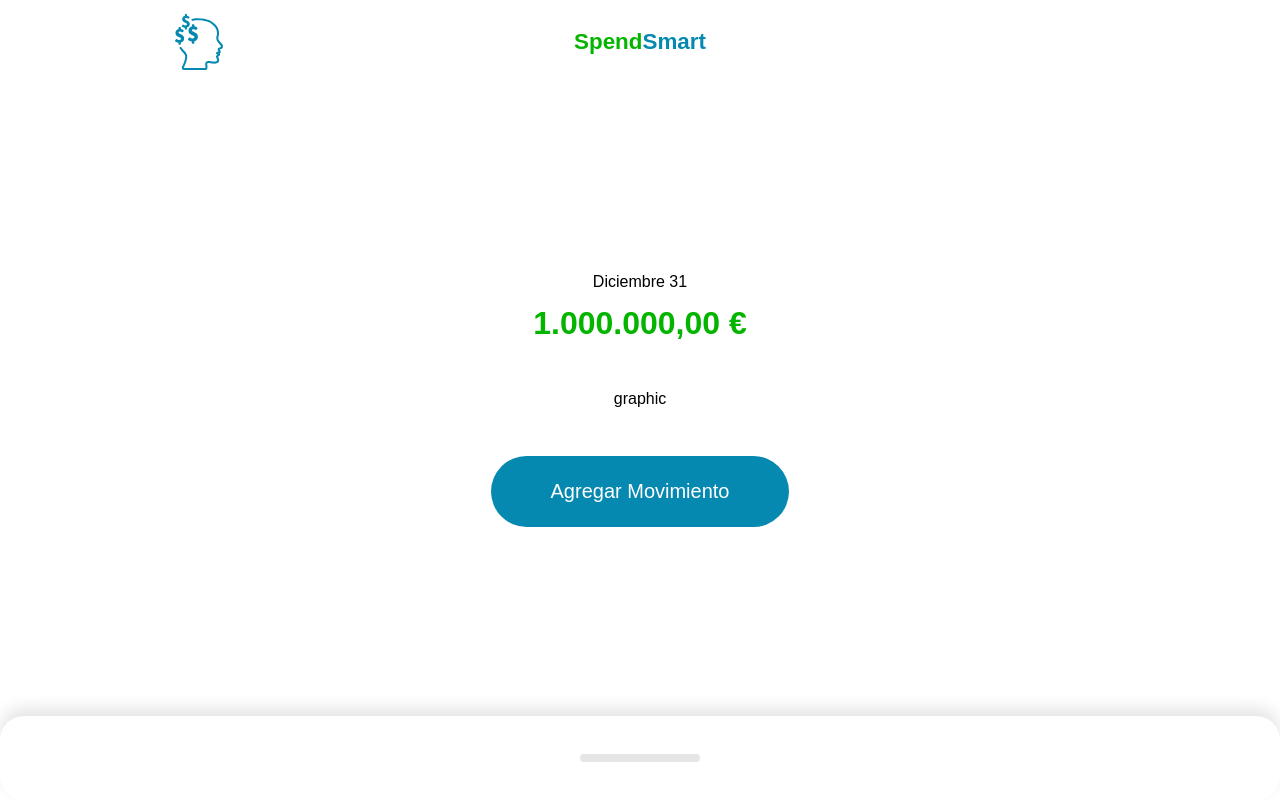
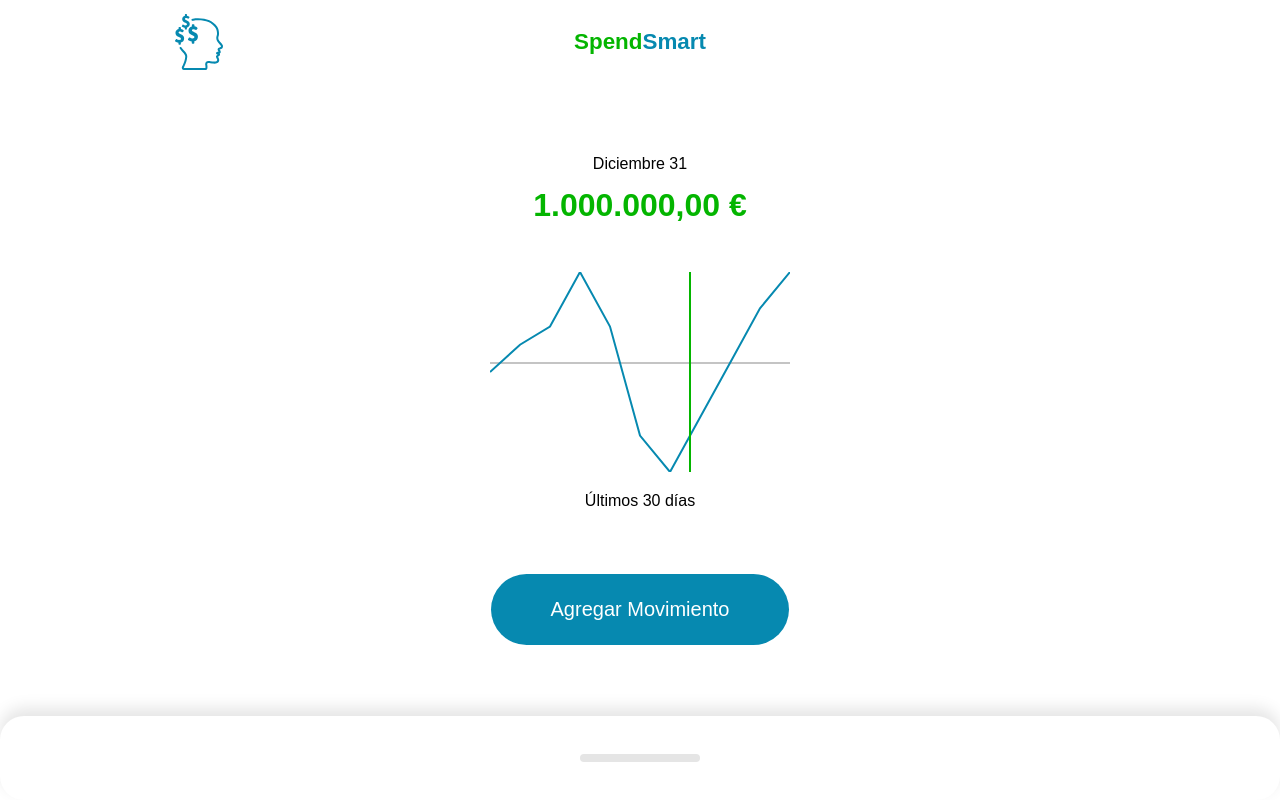
Before and after one commit to KussFrSo/SpendSmart-APP, a Vue app: page / in a window 1280 px wide. Built offline with nearby package versions, Linux system fonts and the light colour scheme.

Commit message:
[Task] Gaphic visual done

```diff
--- a/src/components/Home.vue
+++ b/src/components/Home.vue
@@ -10,7 +10,7 @@
         totalAmount="1000000"
         :amount="amount"
       >
-        <template #graphic> graphic </template>
+        <template #graphic> <Graphic :amounts="amounts" /> </template>
         <template #action> <Action /> </template>
       </Resume>
     </template>
@@ -27,9 +27,11 @@ import Layout from "@/components/Layout.vue";
 import Resume from "@/components/Resume/Index.vue";
 import Movements from "@/components/Movements/Index.vue";
 import Action from "@/components/Action.vue";
+import Graphic from "@/components/Resume/Graphic.vue";
 
 const label = ref("Diciembre 31");
 const amount = ref(null);
+const amounts = [100, 200, 500, 200, -400, -600, -300, 0, 300, 500];
 const movements = reactive([
   {
     id: 1,
--- /dev/null
+++ b/src/components/Resume/Graphic.vue
@@ -0,0 +1,81 @@
+<template>
+  <div>
+    <svg :viewBox="`0 0 ${GRAPHIC_WIDTH} ${GRAPHIC_HEIGHT}`">
+      <line
+        stroke="#c4c4c4"
+        stroke-width="2"
+        x1="0"
+        :x2="GRAPHIC_WIDTH"
+        :y1="lineZero"
+        :y2="lineZero"
+      />
+      <polyline
+        fill="none"
+        stroke="#0689B0"
+        stroke-width="2"
+        :points="points"
+      />
+      <line
+        stroke="#04b500"
+        stroke-width="2"
+        x1="200"
+        x2="200"
+        y1="0"
+        :y2="GRAPHIC_HEIGHT"
+      />
+    </svg>
+    <p>Últimos 30 días</p>
+  </div>
+</template>
+
+<script setup>
+import { defineProps, toRefs, computed } from "vue";
+
+const props = defineProps({
+  amounts: {
+    type: Array,
+    default: () => [],
+  },
+});
+
+const { amounts } = toRefs(props);
+const GRAPHIC_HEIGHT = 200;
+const GRAPHIC_WIDTH = 300;
+
+const lineZero = computed(() => {
+  return amountToPixels(0);
+});
+
+const amountToPixels = (amount) => {
+  const min = Math.min(...amounts.value);
+  const max = Math.max(...amounts.value);
+
+  const minmax = Math.abs(max) + Math.abs(min); //Valor absoluto entre el inicio y el final
+  const amountAbs = amount + Math.abs(min); //Calculo del valor absoluto de cada movimiento
+
+  //Regla de tres minmax es el 100% el amountAbs es el X.
+  //Esto se multiplica para 2 porque el grafico mide 200 px entonces yo quiero el 200%
+  //Resto 200 al principio para que invierta el grafico y los negativos esten abajo y no arriba
+  return GRAPHIC_HEIGHT - ((amountAbs * 100) / minmax) * 2;
+};
+
+const points = computed(() => {
+  const total = amounts.value.length;
+  return amounts.value.reduce((points, amount, i) => {
+    //X (izquierda derecha) --> 300px longitud grafica / la cantidad de movimientos que tenemos y multiplicamos por cada iteracion
+    const x = (GRAPHIC_WIDTH / total) * (i + 1);
+    const y = amountToPixels(amount);
+    return `${points} ${x},${y}`;
+  }, "0,100"); //Inicializamos el grafico en al principio a la mitad
+});
+</script>
+
+<style scoped>
+svg {
+  width: 100%;
+}
+
+p {
+  text-align: center;
+}
+</style>
```
